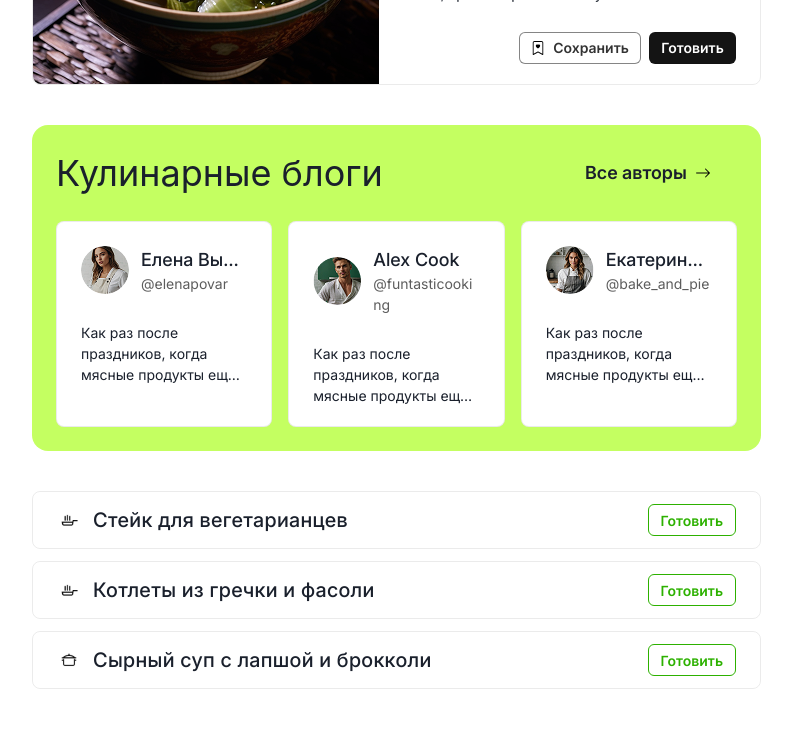
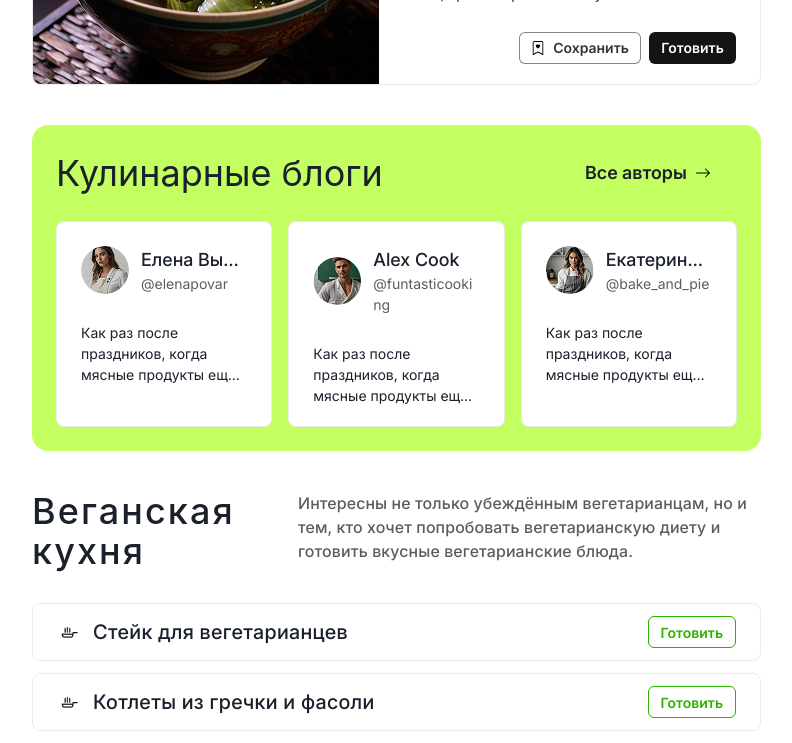
Before and after one commit to ClevertecFrontendLab/joelans, a React (Vite) app: page / in a window 1280 px wide. Shown: the part 2000-2743 px from the top of the page, without its empty margins (248-1040 px from the left). Before the commit the page ends 2689 px from the top, so only its background shows below. Built offline with nearby package versions, Linux system fonts and the light colour scheme.

Commit message:
feat(content): update page title component to make it reusable in another component

```diff
--- a/src/components/Content.tsx
+++ b/src/components/Content.tsx
@@ -165,11 +165,18 @@ const Content = () => (
                 ))}
             </Flex>
         </Box>
-        <Flex gap='12px' flexDirection='column'>
-            <RowCard title='Стейк для вегетарианцев' category='Вторые блюда' />
-            <RowCard title='Котлеты из гречки и фасоли' category='Вторые блюда' />
-            <RowCard title='Сырный суп с лапшой и брокколи' category='Первые блюда' />
-        </Flex>
+        <Box>
+            <PageTitle
+                location='bottom'
+                title='Веганская кухня'
+                description='Интересны не только убеждённым вегетарианцам, но и тем, кто хочет попробовать вегетарианскую диету и готовить вкусные вегетарианские блюда.'
+            />
+            <Flex gap='12px' flexDirection='column'>
+                <RowCard title='Стейк для вегетарианцев' category='Вторые блюда' />
+                <RowCard title='Котлеты из гречки и фасоли' category='Вторые блюда' />
+                <RowCard title='Сырный суп с лапшой и брокколи' category='Первые блюда' />
+            </Flex>
+        </Box>
     </Box>
 );
 
--- a/src/components/PageTitle.tsx
+++ b/src/components/PageTitle.tsx
@@ -1,21 +1,63 @@
-import { Box, Heading, Text } from '@chakra-ui/react';
+import { Flex, Heading, Text } from '@chakra-ui/react';
 
 interface PageTitleProps {
     title: string;
     description?: string;
+    location?: string;
 }
 
-const PageTitle: React.FC<PageTitleProps> = ({ title, description }) => (
-    <Box my='32px'>
-        <Heading as='h1' fontSize='48px' fontWeight='700' lineHeight='48px' textAlign='center'>
+const PageTitle: React.FC<PageTitleProps> = ({ title, description, location = 'top' }) => (
+    <Flex
+        my='32px'
+        direction={location === 'bottom' ? 'row' : 'column'}
+        justify='space-between'
+        sx={{
+            '@media (max-width: 1440px)': {
+                columnGap: location === 'bottom' ? '39px' : '0px',
+            },
+        }}
+    >
+        <Heading
+            as='h1'
+            fontSize='48px'
+            fontWeight={location === 'bottom' ? '500' : '700'}
+            lineHeight='48px'
+            textAlign={location === 'bottom' ? 'left' : 'center'}
+            letterSpacing={location === 'bottom' ? '0.13rem' : 'normal'}
+            sx={{
+                '@media (max-width: 1440px)': {
+                    fontSize: location === 'bottom' ? '36px' : '48px',
+                    lineHeight: location === 'bottom' ? '40px' : '48px',
+                },
+                '@media (max-width: 768px)': {
+                    direction: 'column',
+                    fontSize: '24px',
+                    lineHeight: '32px',
+                },
+            }}
+        >
             {title}
         </Heading>
         {description && (
-            <Text mt='12px' fontWeight='500' lineHeight='24px' textAlign='center' color='#000000a3'>
+            <Text
+                mt={location === 'bottom' ? '0px' : '12px'}
+                fontWeight='500'
+                lineHeight='24px'
+                textAlign={location === 'bottom' ? 'left' : 'center'}
+                color='#000000a3'
+                letterSpacing={location === 'bottom' ? '0.0079rem' : 'normal'}
+                width={location === 'bottom' ? '668px' : '696px'}
+                sx={{
+                    '@media (max-width: 768px)': {
+                        fontSize: '14px',
+                        lineHeight: '20px',
+                    },
+                }}
+            >
                 {description}
             </Text>
         )}
-    </Box>
+    </Flex>
 );
 
 export default PageTitle;
```
